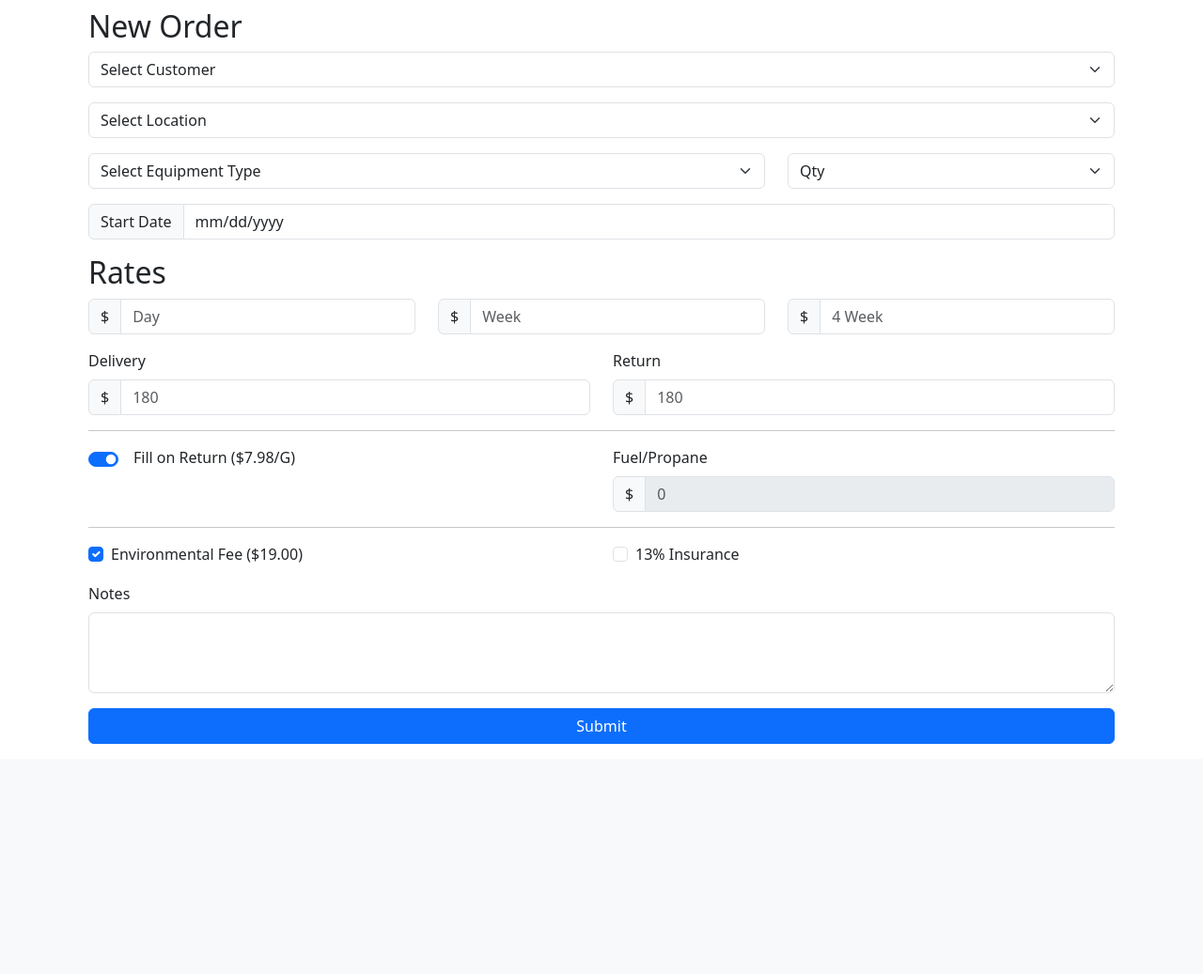
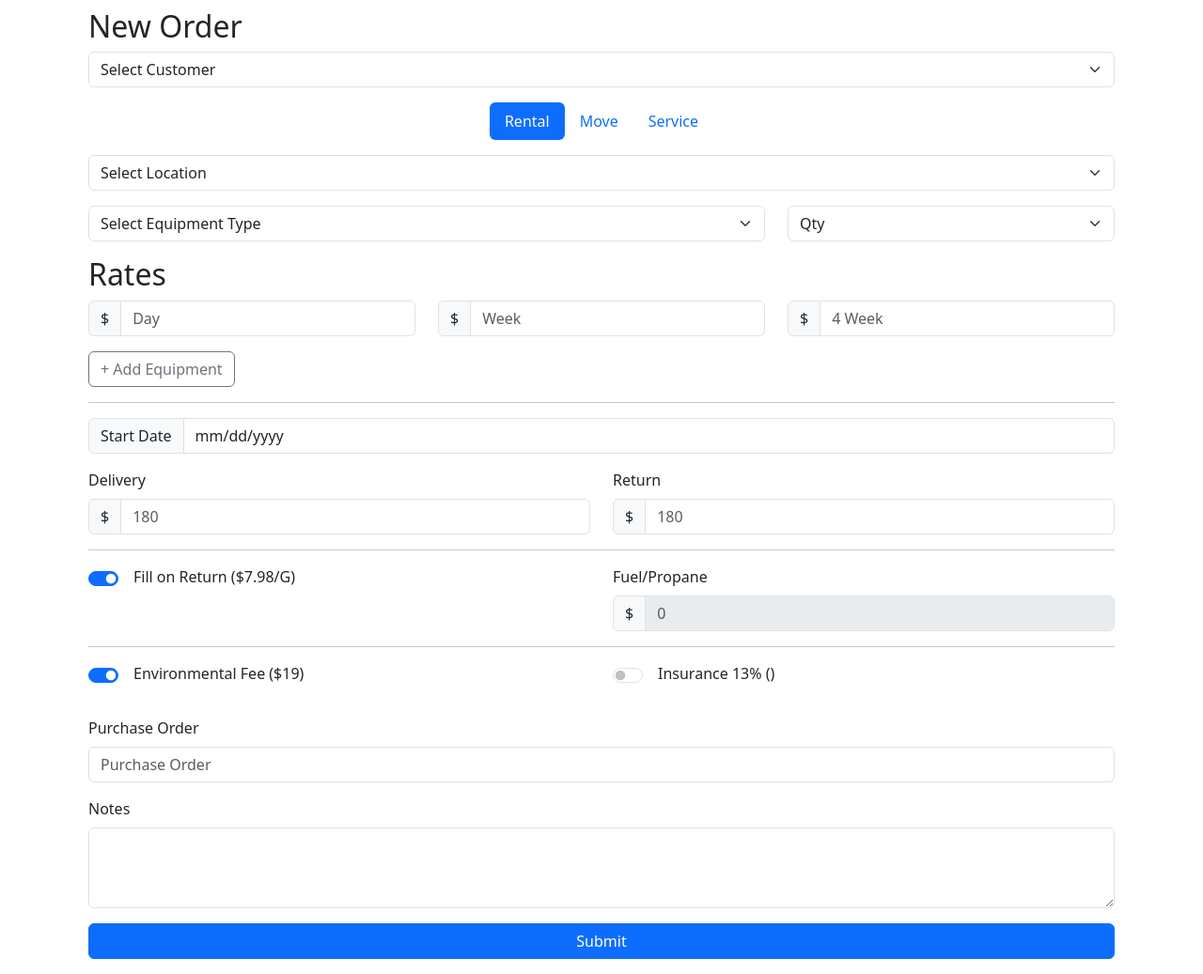
Before and after one commit to swarleyhd2/asreFlaskHTMX, a Flask app: page /orders in a window 1280 px wide. Shown: the part 56-1093 px from the top of the page at 94% size. Before the commit the page ends 848 px from the top, so only its background shows below. Run offline with Flask 3, Linux system fonts and the light colour scheme; some libraries are stand-ins or nearby versions.

Commit message:
more changes

```diff
--- /dev/null
+++ b/forms.py
@@ -0,0 +1,34 @@
+from wtforms import StringField, IntegerField, SelectField, DateField, validators, HiddenField, TextAreaField
+from flask_wtf import FlaskForm
+from form_select_options import equipmentTypes, customers, locations
+
+class moveForm(FlaskForm):
+    customer = HiddenField('customerID')
+    pickup = SelectField('Pickup', choices=locations.items())
+    delivery = SelectField('Delivery', choices=locations.items())
+    equipment = StringField('Equipment')
+    date = DateField('Date', format='%m/%d/%Y', validators=[validators.InputRequired()])
+    requestor = StringField('Requested By')
+    notes = TextAreaField('Notes')
+
+class rentalForm(FlaskForm):
+    customer = IntegerField('customerID')
+
+class repairForm(FlaskForm):
+    customer = IntegerField('customerID')
+
+class newCustomerForm(FlaskForm):
+    name = StringField('Name')
+    address = StringField('Address')
+    contactName = StringField('Contact Name')
+    phone = StringField('Phone')
+    email = StringField('Email')
+
+class newLocationForm(FlaskForm):
+    name = StringField('Name')
+    address = StringField('Address')
+    address2 = StringField('Address2')
+    city = StringField('City')
+    state = StringField('State')
+    zip = StringField('Zip')
+    customerName = StringField('Customer Name')
--- a/requirements.txt
+++ b/requirements.txt
@@ -2,3 +2,5 @@ Flask==3.0.2
 intuit-oauth==1.2.4
 firebase-admin==6.4.0
 python-quickbooks==0.9.6
+Flask-WTF==1.2.2
+WTForms==3.2.1
--- a/server.py
+++ b/server.py
@@ -10,10 +10,18 @@ from intuitlib.client import AuthClient
 from intuitlib.enums import Scopes
 from intuitlib.exceptions import AuthClientError
 from uuid import uuid4 as uuid
-from listsAndDicts import equipmentTypes, customers
-from firestore import Equipment, Customers
+from form_select_options import equipmentTypes, customers
+from firestore import Equipment, Customers, Moves, Reservations, Repairs, Rentals
+from forms import moveForm, rentalForm, repairForm, newCustomerForm, newLocationForm
+
+
+
+load_dotenv()
+
 
 app = Flask(__name__)
+SECRET_KEY = os.urandom(32)
+app.config['SECRET_KEY'] = SECRET_KEY
 
 #no cred necessary running on google cloud
 cred = credentials.Certificate("serviceaccountkey.json")
@@ -120,7 +128,68 @@ def settings():
 @app.route("/orders")
 #@protected
 def orders():
-    return render_template('orders.html', equipmentTypes=equipmentTypes, customers=customers)
+    move = moveForm()
+    return render_template('orders.html', equipmentTypes=equipmentTypes, customers=customers, moveForm = move)
+
+@app.route("/newrental")
+def submitRental():
+    form = rentalForm(request.POST)
+    if request.method == 'POST' and form.validate():
+        if form['formType'] == 'rental':
+            try:
+                print('test working')
+                return {'status': 'success'}
+            except Exception as e:
+                return {'error': e}
+
+@app.route("/newrepair")
+def submitRepair():
+    if request.method == 'POST':
+        formData = request.form
+        if formData['formType'] == 'repair':
+            try:
+                print('test working')
+                return {'status': 'success'}
+            except Exception as e:
+                return {'error': e}
+
+@app.route("/newmove", methods=['POST'])
+def submitMove():
+    form = moveForm()
+    if request.method == 'POST' and form.validate():
+        try:
+            print('test working')
+            return {'status': 'success'}
+        except Exception as e:
+            print(e)
+            return {'error': e}
+    else:
+        print(form.errors)
+        return render_template('modals_and_forms/move-form.html', moveForm=form)
+
+@app.route("/newcustomer")
+def submitNewCustomer():
+    if request.method == 'POST':
+        formData = request.form
+        if formData['formType'] == 'customer':
+            try:
+                print('test working')
+                return {'status': 'success'}
+            except Exception as e:
+                return {'error': e}
+
+@app.route("/newlocation")
+def submitNewLocation():
+    if request.method == 'POST':
+        formData = request.form
+        if formData['formType'] == 'location':
+            try:
+                print('test working')
+                return {'status': 'success'}
+            except Exception as e:
+                return {'error': e}
+
+
 
 if __name__ == "__main__":
     app.run(debug=True)
--- /dev/null
+++ b/templates/modals_and_forms/move-form.html
@@ -0,0 +1,52 @@
+<form class="card col col-sm-12 col-md-10 container tab-pane fade justify-content-center" id="pills-move" role="tab-panel" aria-labelledby="pills-move-tab" method="post" hx-post="{{url_for('submitMove')}}" hx-swap="outerHTML">
+    {% if moveForm.errors %}
+        <ul class="errors">
+            {% for field_name, field_errors in moveForm.errors|dictsort if field_errors %}
+                {% for error in field_errors %}
+                    <li>{{ moveForm[field_name].label }}: {{ error }}</li>
+                {% endfor %}
+            {% endfor %}
+        </ul>
+    {% endif %}
+    {{moveForm.csrf_token}}
+    {{moveForm.customer}}
+    <div class="row mb-3">
+        <div class="col-6">
+            {{moveForm.date.label(class="col-12")}}
+            {{moveForm.date(class="col-6 form-control")}}
+        </div>
+        <div class="col-6">
+            {{moveForm.equipment.label(class="col-12")}}
+            {{moveForm.equipment(class="col-12 form-control")}}
+        </div>
+    </div>
+    <div class="row justify-content-center" style="margin-bottom: 10px;">
+        <div class="col-12">
+            {{moveForm.pickup.label(class="col-12")}}
+            {{moveForm.pickup(class="col-12 form-control")}}
+        </div>
+    </div>
+    <div  class="row justify-content-center" style="margin-bottom: 10px;">
+        <div class="col-12">
+            {{moveForm.delivery.label(class="col-12")}}
+            {{moveForm.delivery(class="col-12 form-control")}}
+        </div>
+    </div>
+    <div  class="row justify-content-center" style="margin-bottom: 10px;">
+        <div class="col-12">
+            {{moveForm.requestor.label(class="col-12")}}
+            {{moveForm.requestor(class="col-12 form-control")}}
+        </div>
+    </div>
+    <div  class="row justify-content-center" style="margin-bottom: 10px;">
+        <div class="col-12">
+            {{moveForm.notes.label(class="col-12")}}
+            {{moveForm.notes(class="col-12 form-control")}}
+        </div>
+    </div>
+    <div class="row justify-content-center" style="margin-bottom: 10px; margin-top: 10px;">
+        <div class="col col-md-8 col-sm-6">
+            <button type="submit" class="btn btn-primary col-12">Submit</button>
+        </div>
+    </div>
+</form>
--- /dev/null
+++ b/templates/modals_and_forms/rental-form.html
@@ -0,0 +1,111 @@
+<form id="pills-rental" class="tab-pane fade show active" role="tabpanel" aria-labelledby="pills-rental-tab">
+    <input type="text" name="customer" id="customer" hidden>
+    <input type="text" name="formType" id="formType" hidden>
+    <select class="form-select mb-3" id="rental-location" onchange="openNewLocationModal()">
+        <option selected value="">Select Location</option>
+        <option value="add">+ New Location</option>
+    </select>
+    <div class="row mb-3 equipment-row">
+        <div class="col-8">
+            <select class="form-select" id="equipment">
+                <option selected value="">Select Equipment Type</option>
+                {% for key, value in equipmentTypes.items() %}
+                    <option value="{{key}}">{{value}}</option>
+                {% endfor %}
+            </select>
+        </div>
+        <div class="col">
+            <select class="form-select" id="quantity">
+                <option selected value="">Qty</option>
+                {% for i in range(1,11) %}
+                    <option value="{{i}}">{{i}}</option>
+                {% endfor %}
+            </select>
+        </div>
+    </div>
+    <h2>Rates</h2>
+    <div class="row mb-3">
+        <div class="col input-group">
+            <span class="input-group-text d-none d-md-block">$</span>
+            <input type="text" class="form-control" placeholder="Day" aria-label="Day Rate">
+        </div>
+        <div class="col input-group">
+            <span class="input-group-text d-none d-md-block">$</span>
+        <input type="text" class="form-control" placeholder="Week" aria-label="Week">
+        </div>
+        <div class="col input-group">
+            <span class="input-group-text d-none d-md-block">$</span>
+        <input type="text" class="form-control" placeholder="4 Week" aria-label="4 Week">
+        </div>
+    </div>
+    <button type="button" class="btn btn-outline-secondary">+ Add Equipment</button>
+    <hr>
+    <div class="input-group mb-3">
+        <label for="startdate" class="input-group-text">Start Date</label>
+        <input type="date" class="form-control" id="startdate" required>
+    </div>
+    <div class="row mb-3">
+        <div class="col">
+            <label for="delivery" class="form-label">Delivery</label>
+            <div class="input-group">
+                <span class="input-group-text">$</span>
+                <input type="text" class="form-control" id="delivery" placeholder="180" aria-label="Delivery Rate">
+            </div>
+        </div>
+        <div class="col">
+            <label for="return" class="form-label">Return</label>
+            <div class="input-group">
+                <span class="input-group-text">$</span>
+                <input type="text" class="form-control" id="return" placeholder="180" aria-label="Return Rate">
+            </div>
+        </div>
+    </div>
+    <hr>
+    <div class="row mb-3" id="fuelSelection">
+        <div class="col">
+            <div class="form-check form-switch d-flex align-items-center">
+                <input class="form-check-input me-3" type="checkbox" role="switch" id="fuelswitch" checked>
+                <label class="form-check-label" for="fuelswitch">Fill on Return ($7.98/G)</label>
+            </div>
+        </div>
+        <div class="col">
+            <label for="fuel" class="form-label">Fuel/Propane</label>
+            <div class="input-group">
+                <span class="input-group-text">$</span>
+                <input type="text" class="form-control" id="fuelprice" placeholder="0" aria-label="Fuel" disabled>
+            </div>
+        </div>
+    </div>
+    <hr>
+    <div class="row mb-3">
+        <div class="col mb-3">
+            <div class="form-check form-switch d-flex align-items-center">
+                <input class="form-check-input me-3" type="checkbox" role="switch" id="environmentalswitch" checked>
+                <label class="form-check-label" for="environmentalswitch">Environmental Fee ($19)</label>
+            </div>
+        </div>
+        <div class="col">
+            <div class="form-check form-switch d-flex align-items-center">
+                <input class="form-check-input me-3" type="checkbox" role="switch" id="insuranceswitch">
+                <label class="form-check-label" for="insuranceswitch">Insurance 13% ()</label>
+            </div>
+        </div>
+    </div>
+    <div class="row mb-3">
+        <div class="col">
+            <label for="notes" class="form-label" for="po">Purchase Order</label>
+            <input type="text" class="form-control" id="po" placeholder="Purchase Order"></text>
+        </div>
+    </div>
+    <div class="row mb-3">
+        <div class="col">
+            <label for="notes" class="form-label">Notes</label>
+            <textarea class="form-control" id="notes" rows="3"></textarea>
+        </div>
+    </div>
+    <div class="mb-3 row justify-content-center">
+        <div class="col">
+            <button type="submit" class="btn btn-primary col-12">Submit</button>
+        </div>
+    </div>
+</form>
--- /dev/null
+++ b/templates/modals_and_forms/service-form.html
@@ -0,0 +1,6 @@
+<form class="card col col-sm-12 col-md-10 container tab-pane fade" id="service-form">
+    <h2>New Service</h2>
+    <div class="justify-content-center" style="margin-bottom: 10px;">
+        <button type="submit" class="btn btn-primary col-12">Submit</button>
+    </div>
+</form>
--- a/templates/orders.html
+++ b/templates/orders.html
@@ -9,7 +9,6 @@
 }</style>
 <div class="container">
     <h2>New Order</h2>
-    <form>
     <select class="form-select mb-3" id="customer" onchange="customerChange()">
         <option selected value="">Select Customer</option>
         <option value="add">+ New Customer</option>
@@ -17,112 +16,26 @@
             <option value="{{key}}">{{value}}</option>
         {% endfor %}
     </select>
-        <select class="form-select mb-3" id="location" onchange="openNewLocationModal()">
-            <option selected value="">Select Location</option>
-            <option value="add">+ New Location</option>
-        </select>
-        <div class="row mb-3">
-            <div class="col-8">
-                <select class="form-select" id="equipment">
-                    <option selected value="">Select Equipment Type</option>
-                    {% for key, value in equipmentTypes.items() %}
-                        <option value="{{key}}">{{value}}</option>
-                    {% endfor %}
-                </select>
-            </div>
-            <div class="col">
-                <select class="form-select" id="quantity">
-                    <option selected value="">Qty</option>
-                    {% for i in range(1,11) %}
-                        <option value="{{i}}">{{i}}</option>
-                    {% endfor %}
-                </select>
+    <div id="tabs-container">
+        <ul class="nav nav-pills justify-content-center mb-3" id="pill-tab" role="tablist">
+            <li class="nav-item" role="presentation">
+                <button class="nav-link active" id="pills-rental-tab" data-bs-toggle="pill" data-bs-target="#pills-rental" type="button" role="tab" aria-controls="pills-rental" aria-selected="true">Rental</button>
+            </li>
+            <li class="nav-item" role="presentation">
+                <button class="nav-link" id="pills-move-tab" data-bs-toggle="pill" data-bs-target="#pills-move" type="button" role="tab" aria-controls="pills-move" aria-selected="true">Move</button>
+            </li>
+            <li class="nav-item" role="presentation">
+                <a class="nav-link" id="nav-service-form" data-bs-toggle="tab" href="#service-form">Service</a>
+            </li>
+        </ul>
+        <div class="tab-content" id="pills-tabContent">
+            {% include "modals_and_forms/move-form.html" %}
+            {% include "modals_and_forms/service-form.html" %}
+            {% include "modals_and_forms/rental-form.html" %}
         </div>
     </div>
-        <div class="input-group mb-3">
-            <label for="startdate" class="input-group-text">Start Date</label>
-            <input type="date" class="form-control" id="startdate" required>
-        </div>
-        <h2>Rates</h2>
-        <div class="row mb-3">
-            <div class="col input-group">
-                <span class="input-group-text d-none d-md-block">$</span>
-                <input type="text" class="form-control" placeholder="Day" aria-label="Day Rate">
-            </div>
-            <div class="col input-group">
-                <span class="input-group-text d-none d-md-block">$</span>
-            <input type="text" class="form-control" placeholder="Week" aria-label="Week">
-            </div>
-            <div class="col input-group">
-                <span class="input-group-text d-none d-md-block">$</span>
-            <input type="text" class="form-control" placeholder="4 Week" aria-label="4 Week">
-            </div>
-          </div>
-        <div class="row mb-3">
-            <div class="col">
-                <label for="delivery" class="form-label">Delivery</label>
-                <div class="input-group">
-                    <span class="input-group-text">$</span>
-                    <input type="text" class="form-control" id="delivery" placeholder="180" aria-label="Delivery Rate">
-                </div>
-            </div>
-            <div class="col">
-                <label for="return" class="form-label">Return</label>
-                <div class="input-group">
-                    <span class="input-group-text">$</span>
-                    <input type="text" class="form-control" id="return" placeholder="180" aria-label="Return Rate">
-                </div>
-            </div>
-        </div>
-        <hr>
-        <div class="row mb-3" id="fuelSelection">
-            <div class="col">
-                <div class="form-check form-switch d-flex align-items-center">
-                    <input class="form-check-input me-3" type="checkbox" role="switch" id="fuelswitch" checked>
-                    <label class="form-check-label" for="fuelswitch">Fill on Return ($7.98/G)</label>
-                </div>
-            </div>
-            <div class="col">
-                <label for="fuel" class="form-label">Fuel/Propane</label>
-                <div class="input-group">
-                    <span class="input-group-text">$</span>
-                    <input type="text" class="form-control" id="fuelprice" placeholder="0" aria-label="Fuel" disabled>
-                </div>
-            </div>
-        </div>
-        <hr>
-        <div class="row mb-3">
-            <div class="col">
-                <div class="form-check">
-                    <input class="form-check-input" type="checkbox" value="" id="environmental" checked>
-                    <label class="form-check-label" for="environmental">
-                      Environmental Fee ($19.00)
-                    </label>
-                </div>
-            </div>
-            <div class="col">
-                <div class="form-check">
-                    <input class="form-check-input" type="checkbox" value="" id="insurance">
-                    <label class="form-check-label" for="insurance">
-                      13% Insurance
-                    </label>
-                  </div>
-            </div>
-        </div>
-        <div class="row mb-3">
-            <div class="col">
-                <label for="notes" class="form-label">Notes</label>
-                <textarea class="form-control" id="notes" rows="3"></textarea>
-            </div>
-        </div>
-        <div class="mb-3 row justify-content-center">
-            <div class="col">
-                <button type="submit" class="btn btn-primary col-12">Submit</button>
-            </div>
-        </div>
-    </form>
-    {% include 'modals/newlocation.html' %}
-    {% include 'modals/newcustomer.html' %}
+{% include 'modals_and_forms/newlocation.html' %}
+{% include 'modals_and_forms/newcustomer.html' %}
 
 </div>
 <script src="{{url_for('static', filename='js/orders.js')}}"></script>
--- a/templates/welcome.html
+++ /dev/null
@@ -1,3 +0,0 @@
-<html>
-    <div>welcome!</div>
-</html>
```
Also changed, not shown: firestore.py (+30 -1 lines), form_select_options.py (renamed from listsAndDicts.py, +9 -4 lines), templates/modals_and_forms/move-form_old.html (added, +29 -0 lines), templates/modals_and_forms/newcustomer.html (renamed from templates/modals/newcustomer.html), templates/modals_and_forms/newlocation.html (renamed from templates/modals/newlocation.html). Lines whose indentation alone changed are shown as unchanged.
